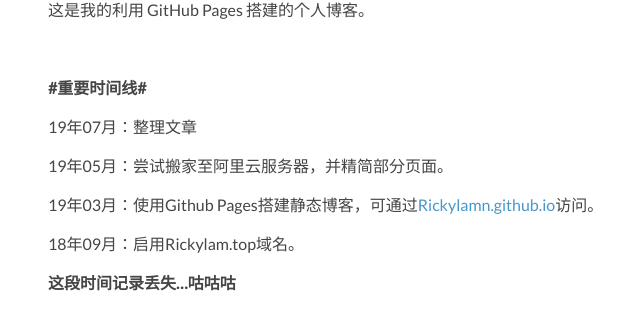
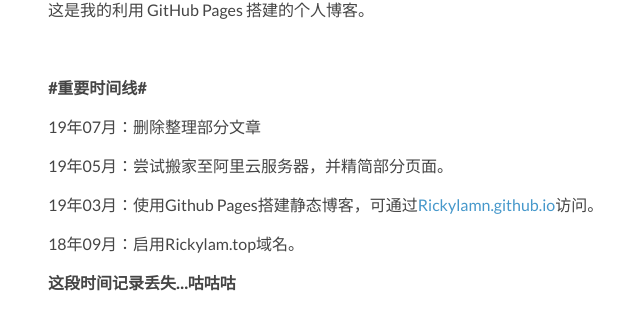
Before and after one commit to Rickylamn/Rickylamn.github.io, a Jekyll site: the page built from about.md, in a window 1280 px wide. Shown: the part 631-940 px from the top of the page, without its empty margins (222-862 px from the left). Built offline with Jekyll 4.4.1, drawn with Linux system fonts in a browser that asks for light colours; nearby versions of some CDN libraries.

Commit message:
关于我
关于我

```diff
--- a/about.md
+++ b/about.md
@@ -36,7 +36,7 @@ permalink: /about/
 
 **#重要时间线#**
 
-19年07月：整理文章
+19年07月：删除整理部分文章
 
 19年05月：尝试搬家至阿里云服务器，并精简部分页面。
 
```
